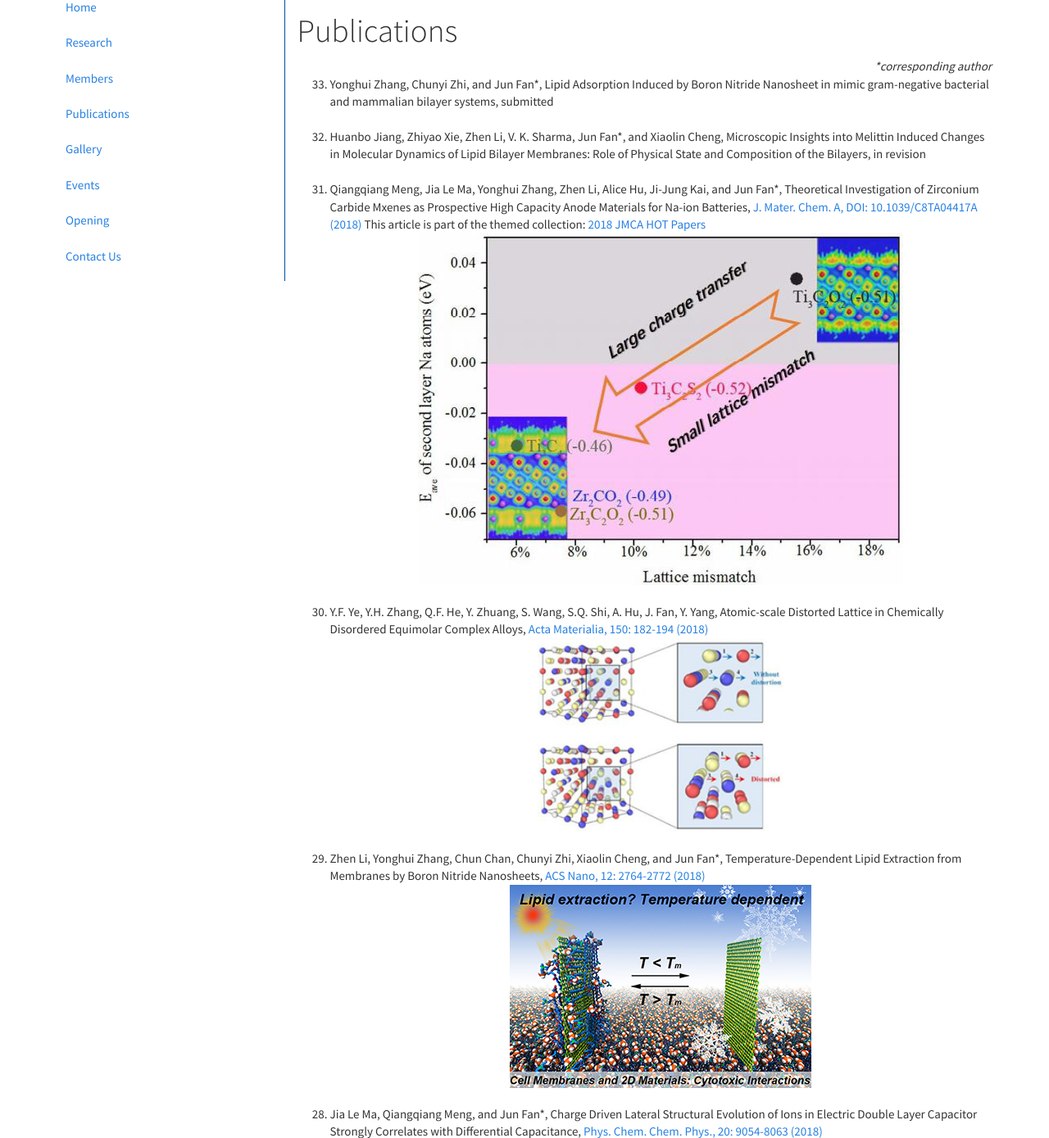
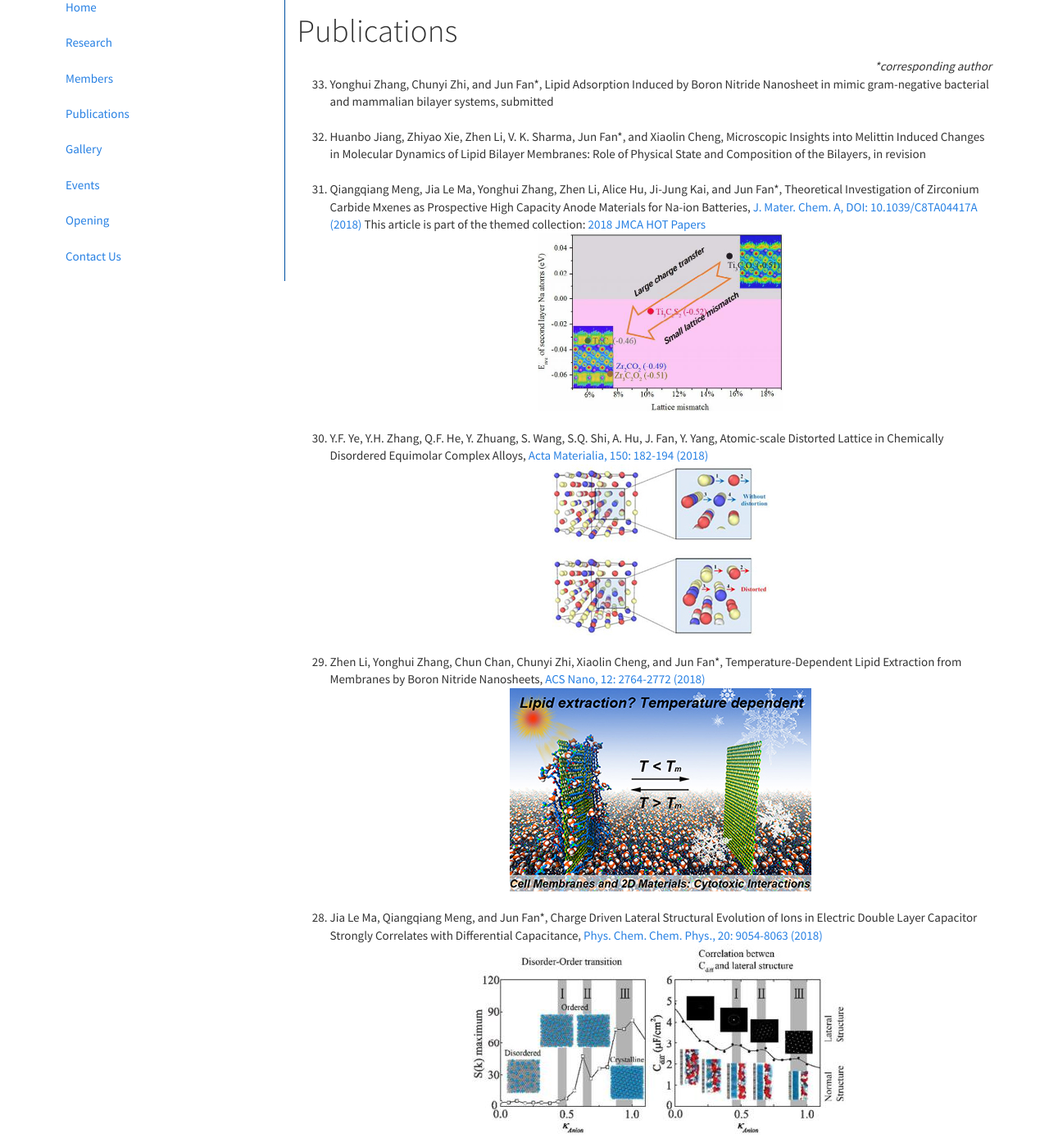
Before and after one commit to computational-physics/combo-website, a PHP site: page /publications/index.php in a window 1280 px wide. Shown: the part 453-1842 px from the top of the page at 82% size. Run offline with PHP 8.4, Linux system fonts and the light colour scheme.

Commit message:
publication update

```diff
--- a/main/publications/index.php
+++ b/main/publications/index.php
@@ -37,11 +37,11 @@
 							<br>
 
 							<li>Qiangqiang Meng, Jia Le Ma, Yonghui Zhang, Zhen Li, Alice Hu, Ji-Jung Kai, and Jun Fan*, Theoretical Investigation of Zirconium Carbide Mxenes as Prospective High Capacity Anode Materials for Na-ion Batteries, <a href="http://pubs.rsc.org/en/content/articlepdf/2014/TA/C8TA04417A?page=search">J. Mater. Chem. A, DOI: 10.1039/C8TA04417A (2018) </a>This article is part of the themed collection: <a href="http://pubs.rsc.org/en/journals/articlecollectionlanding?sercode=ta&themeid=f7d0c2cb-4131-4611-8a14-f0c78308057d">2018 JMCA HOT Papers</a></li>
-								<img class="center-block" src="../img/paperlist/2018JMCA1.jpg">
+								<style>.img1{width:300px}</style> <img class="img1 center-block" src="../img/paperlist/2018JMCA1.jpg">
 							<br>
 
 							<li>Y.F. Ye, Y.H. Zhang, Q.F. He, Y. Zhuang, S. Wang, S.Q. Shi, A. Hu, J. Fan, Y. Yang, Atomic-scale Distorted Lattice in Chemically Disordered Equimolar Complex Alloys, <a href="https://www.sciencedirect.com/science/article/pii/S1359645418301873">Acta Materialia, 150: 182-194 (2018) </a></li>
-								<style>.img1{width:300px}</style> <img class="img1 center-block" src="../img/paperlist/2018ActaMat1.jpg">
+								<img class="img-responsive center-block" src="../img/paperlist/2018ActaMat1.jpg">
 							<br>
 
                             <li>Zhen Li, Yonghui Zhang, Chun Chan, Chunyi Zhi, Xiaolin Cheng, and Jun Fan*, Temperature-Dependent Lipid Extraction from Membranes by Boron Nitride Nanosheets, <a href="https://pubs.acs.org/doi/10.1021/acsnano.7b09095">ACS Nano, 12: 2764-2772 (2018) </a></li>
```
